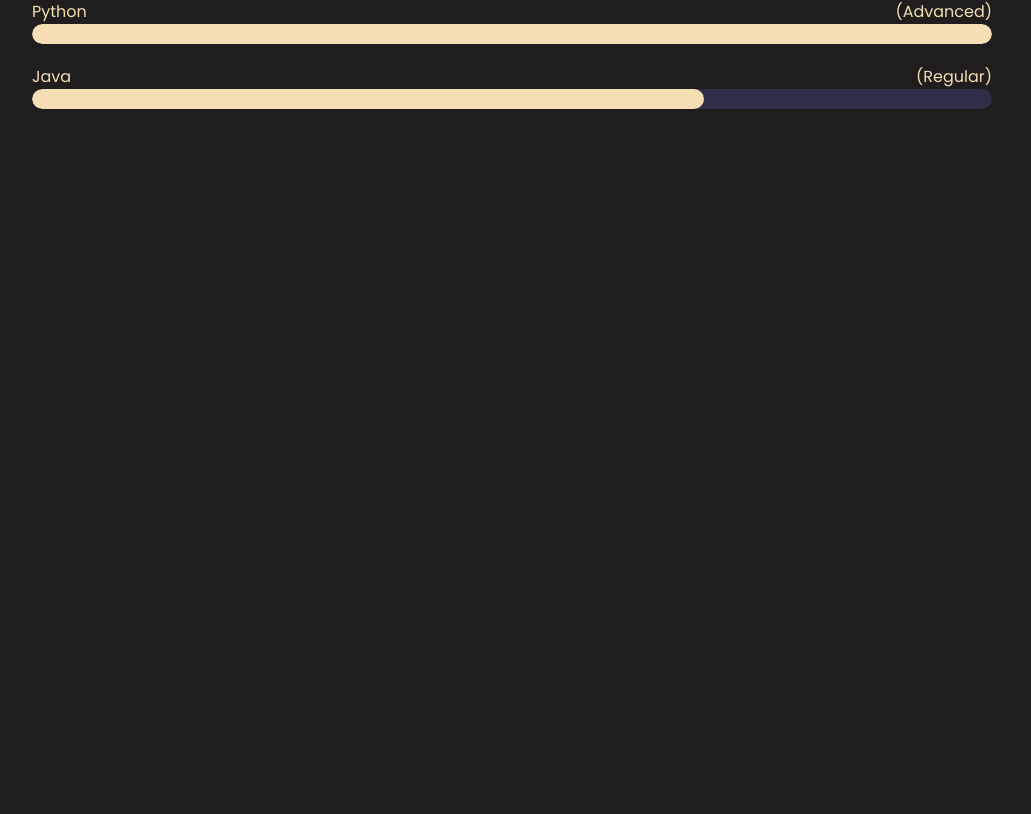
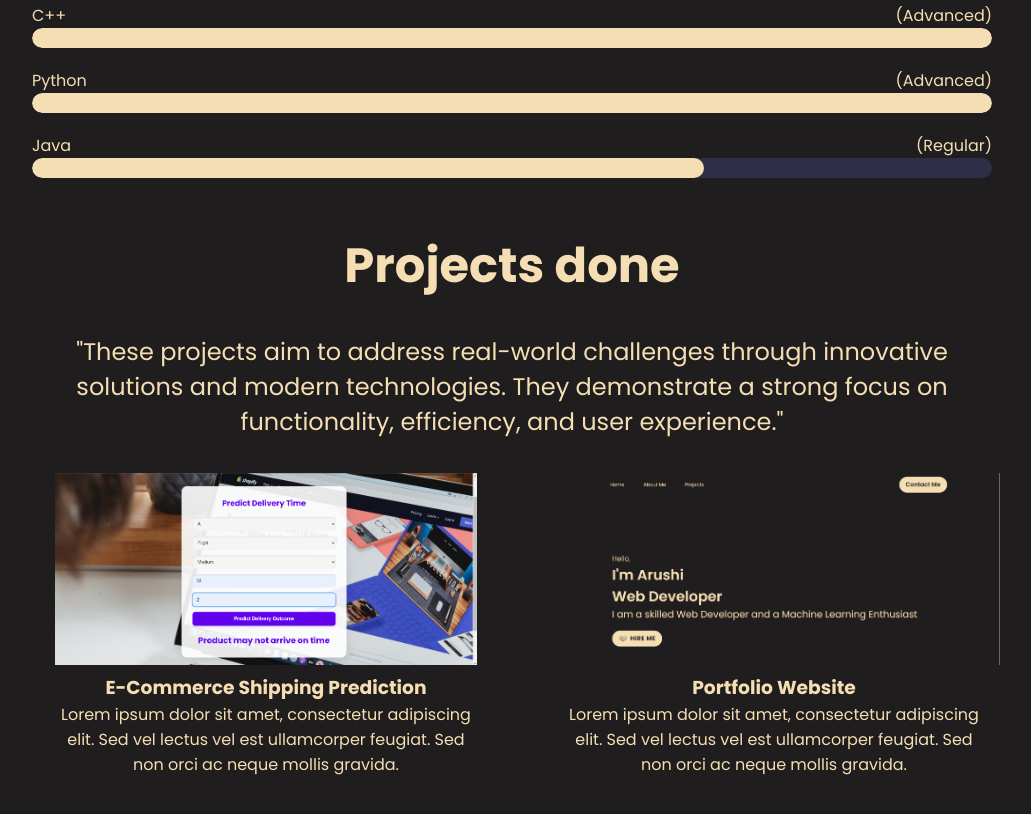
Before and after one commit to arushigarhwal/my-portfolio-website, a React (Create React App) app in the folder portfolio/: page / in a window 1280 px wide. Shown: the part 1248-2062 px from the top of the page, without its empty margins (128-1159 px from the left). Before the commit the page ends 1393 px from the top, so only its background shows below. Built offline with nearby package versions, Linux system fonts and the light colour scheme.

Commit message:
creating the projects section

```diff
--- a/portfolio/src/App.js
+++ b/portfolio/src/App.js
@@ -1,12 +1,14 @@
 import NavBar from "./components/navBar/navBar";
 import Landing from "./components/landing/landing";
 import Skills from "./components/skills/skills";
+import Projects from "./components/projects/projects";
 function App() {
   return (
     <div className="App">
       <NavBar/ >
       <Landing/ >
       <Skills/ >
+      <Projects/ >
     </div>
   );
 }
--- /dev/null
+++ b/portfolio/src/components/projects/projects.css
@@ -0,0 +1,49 @@
+#projects {
+    min-height: calc(100vh - 4rem);
+    width: 100vw;
+    max-width: 60rem;
+    display: flex;
+    flex-direction: column;
+    margin: 0 auto;
+    text-align: center;
+    padding: auto;
+}
+
+.title {
+    margin: 1rem;
+    font-size: 3rem;
+}
+
+.description {
+    margin: 1rem;
+    font-size: 1.5rem;
+}
+
+.work {
+    margin: 0.5rem ;
+    height: 12rem;
+}
+
+.projectsContainer {
+    display: grid;
+    grid-template-columns: repeat(auto-fit, minmax(300px, 1fr));
+    gap: 3.5rem;
+    width: 100%;
+    max-width: 65rem;
+    margin: 0 auto;
+    justify-content: center;
+}
+
+.project {
+    display: flex;
+    flex-direction: column;
+    align-items: center;
+    text-align: center;
+    margin-left: 1rem;
+    padding: 10px;
+
+}
+
+.projectDetails {
+    max-width: 30rem;
+}
--- /dev/null
+++ b/portfolio/src/components/projects/projects.js
@@ -0,0 +1,33 @@
+import React from 'react';
+import "./projects.css";
+import ECommerce from "../../assets/ECommerce.png";
+import Portfolio from "../../assets/Portfolio.png"
+
+const Projects = () => {
+  return (
+    <section id="projects">
+      <h2 className="title">Projects done</h2>
+      <span className="description">
+        "These projects aim to address real-world challenges through innovative solutions and modern technologies. They demonstrate a strong focus on functionality, efficiency, and user experience."
+      </span>
+      <div className="projectsContainer">
+        <div className="project">
+          <img src={ECommerce} alt="E-Commerce Shipping Prediction" className="work" />
+          <div className="projectDetails">
+            <h3>E-Commerce Shipping Prediction</h3>
+            <p>Lorem ipsum dolor sit amet, consectetur adipiscing elit. Sed vel lectus vel est ullamcorper feugiat. Sed non orci ac neque mollis gravida.</p>
+          </div>
+        </div>
+        <div className="project">
+          <img src={Portfolio} alt="Portfolio Website" className="work" />
+          <div className="projectDetails">
+            <h3>Portfolio Website</h3>
+            <p>Lorem ipsum dolor sit amet, consectetur adipiscing elit. Sed vel lectus vel est ullamcorper feugiat. Sed non orci ac neque mollis gravida.</p>
+          </div>
+        </div>
+    </div>
+    </section>
+  );
+};
+
+export default Projects;
--- a/portfolio/src/components/skills/skills.css
+++ b/portfolio/src/components/skills/skills.css
@@ -6,6 +6,12 @@
     margin-top: 50px;
 
 
+  }
+  .title{
+    font-size: 3rem;
+    font-weight: bold;
+    margin-bottom: 20px;
+    text-align: center;
   }
   .skillHeader{
     display: flex;
--- a/portfolio/src/components/skills/skills.js
+++ b/portfolio/src/components/skills/skills.js
@@ -3,7 +3,7 @@ import "./skills.css"
 const Skills = () => {
   return (
     <section id ='skills'>
-        <h2>Skills</h2>
+        <div className='title'>Skills</div>
         <div class="skill">
         <div class='skillHeader'>
             <p class='name'>Web Development</p>
```
Also changed, not shown: portfolio/src/assets/ECommerce.png (added), portfolio/src/assets/Portfolio.png (added).
